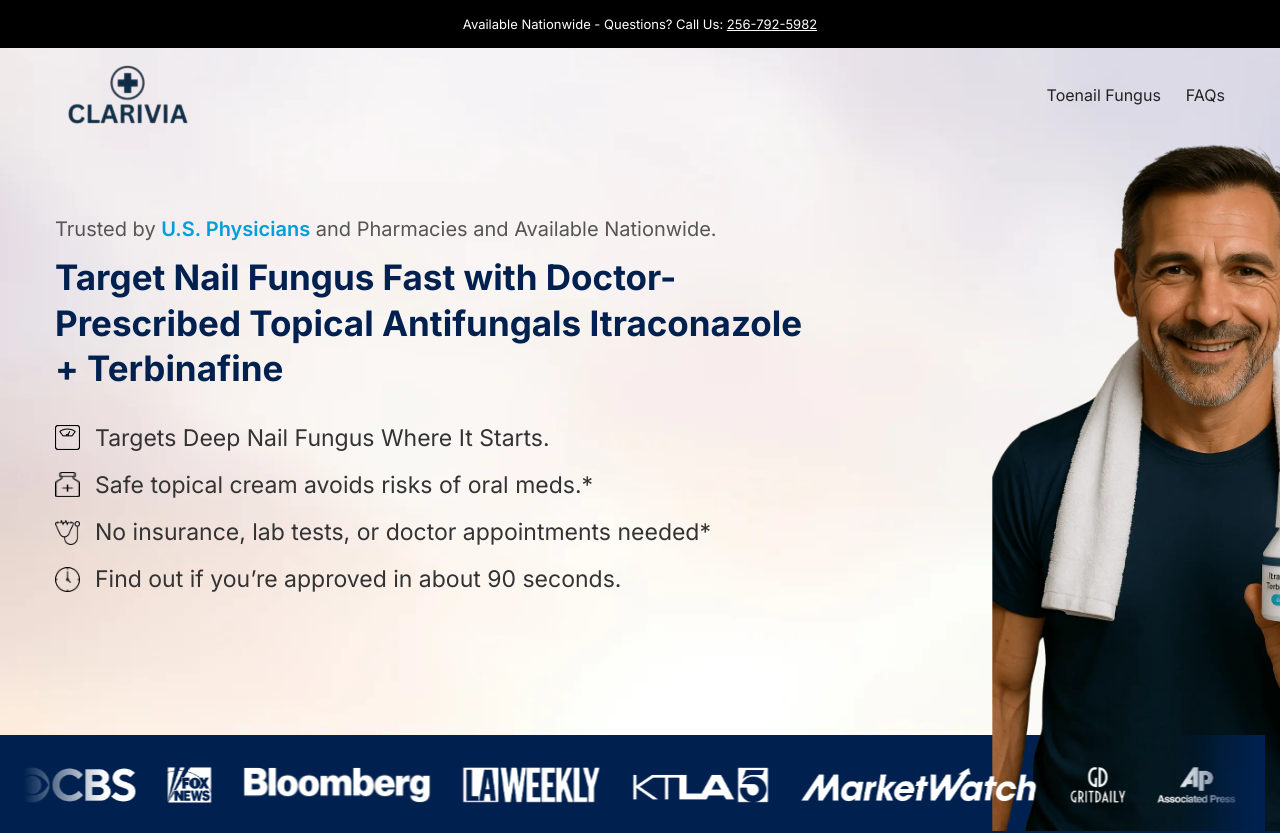
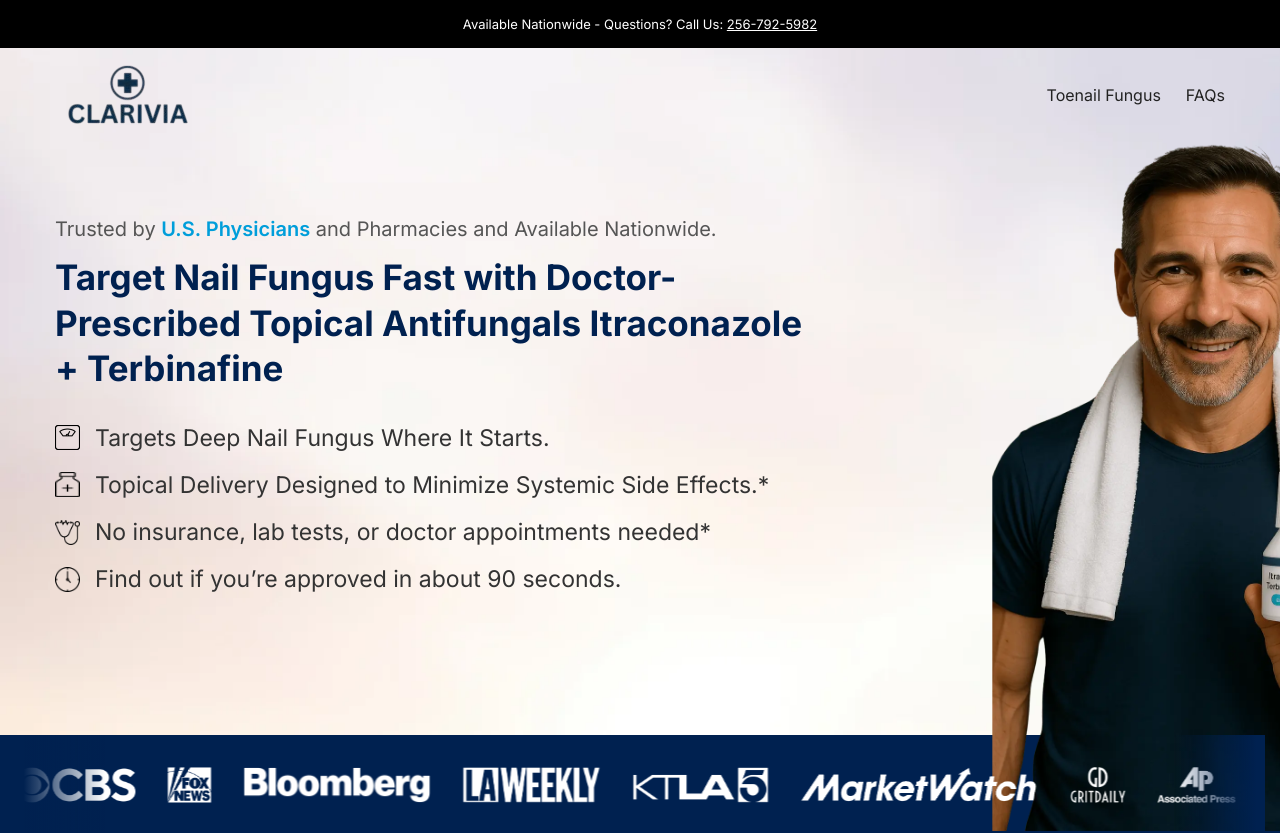
Before and after one commit to MufassirShaw/clarivia-quiz-postcheckout, a Next.js app: page /dosage in a window 1280 px wide. Shown: the top 833 px of the page. Built offline with nearby package versions, Linux system fonts and the light colour scheme; no server answers.

Commit message:
text changes

```diff
--- a/src/app/dosage/components/Hero/index.tsx
+++ b/src/app/dosage/components/Hero/index.tsx
@@ -10,7 +10,7 @@
   },
   {
     icon: "/images/i2.png",
-    text: "Safe topical cream avoids risks of oral meds.*",
+    text: "Topical Delivery Designed to Minimize Systemic Side Effects.*",
   },
   {
     icon: "/images/i3.png",
```
